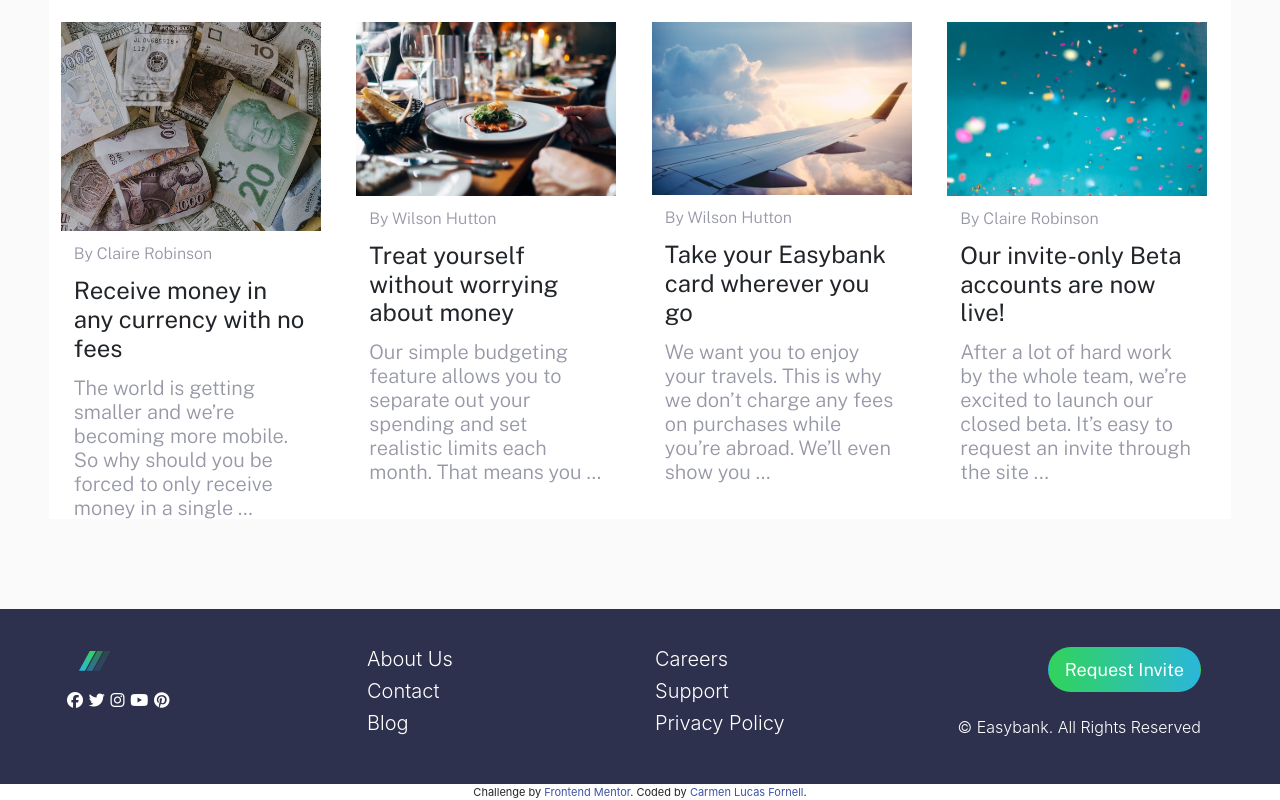
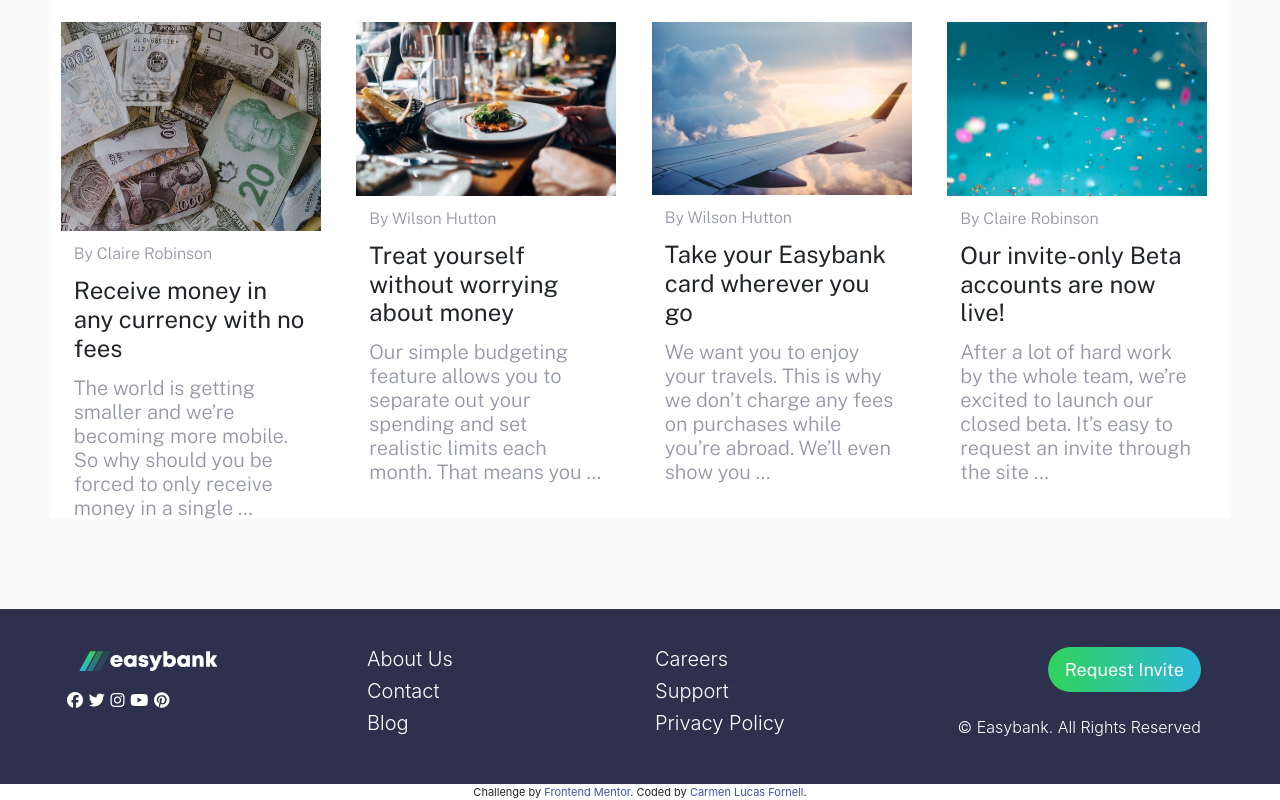
Before and after one commit to clf94-dev/easybank-landing-page-challenge-with-sass, a plain HTML site: page easybank-landing-page-master/index.html in a window 1280 px wide. Shown: the part 1466-2266 px from the top of the page. Drawn offline with nearby package versions, Linux system fonts and the light colour scheme; a script that the page names is missing.

Commit message:
white logo footer added

```diff
--- a/easybank-landing-page-master/index.html
+++ b/easybank-landing-page-master/index.html
@@ -158,7 +158,7 @@
         <div class="container-fluid">
             <div class="row">
                 <div class="col-lg-3">
-                    <img class="logo" src="images/logo.svg" alt="logo">
+                    <img class="logo" src="images/logo-white.svg" alt="logo">
                     <div class="row">
                         <i class="fab  fa-facebook fas-footer"></i>
                         <i class="fab fa-twitter fas-footer"></i>
```
Also changed, not shown: easybank-landing-page-master/images/logo-white.svg (added).
